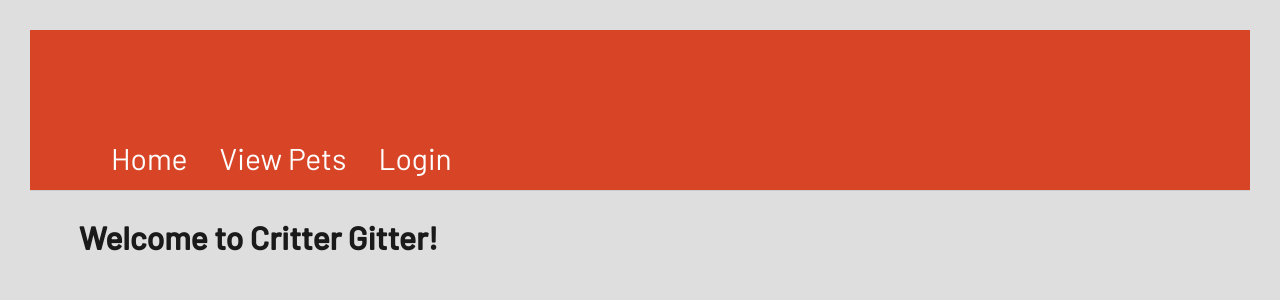
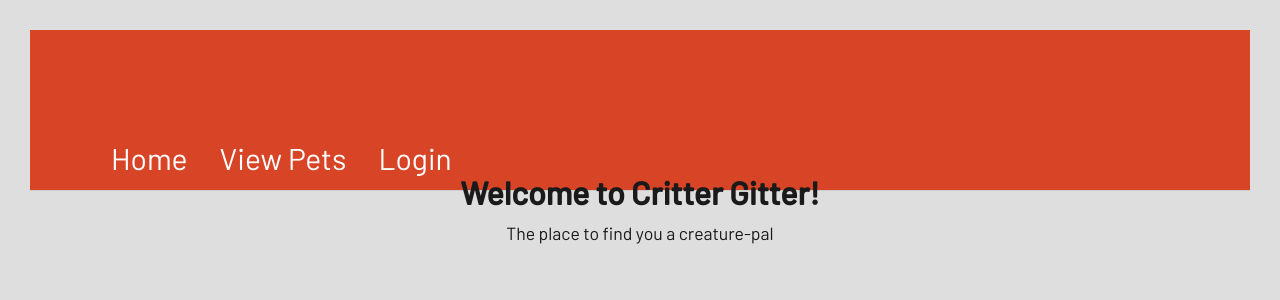
Before and after one commit to ckkorson/critter-gitter, a Node server app: page / in a window 1280 px wide. Shown: the top 300 px of the page. Run offline with Node 20, Linux system fonts and the light colour scheme; some libraries are stand-ins or nearby versions.

Commit message:
hero image

```diff
--- a/public/css/style.css
+++ b/public/css/style.css
@@ -83,20 +83,27 @@
   font-size: 100%;
 }
 
-/* .no-button:hover {
-  color: #D5D859;
-  text-decoration: wavy;
-} */
-
-/* .dollar-amount {
-  color: #056605;
-  font-weight: bold;
-  margin-left: -5px;
-} */
-
 .nav-wrap {
   /* height: 10px; */
   margin-left: auto;
+}
+
+.hero-image {
+  background-image: linear-gradient(rgba(0, 0, 0, 0.5), rgba(0, 0, 0, 0.5)), url("images/Raccoon-Wallpaper-HD-78014.jpg");
+  height: 50%;
+  background-position: center;
+  background-repeat: no-repeat;
+  background-size: cover;
+  position: relative;
+}
+
+.hero-text {
+  text-align: center;
+  position: absolute;
+  top: 50%;
+  left: 50%;
+  transform: translate(-50%, -50%);
+  /* color: white; */
 }
 
 .pet-list-container {
--- a/views/homepage.handlebars
+++ b/views/homepage.handlebars
@@ -1,4 +1,25 @@
 <!-- Loop over each object in the projects array -->
 <div class="header">
-  <h2>Welcome to Critter Gitter!</h2>
+  <div class="hero-image">
+    <div class="hero-text">
+
+      <h2>Welcome to Critter Gitter!</h2>
+      <p>The place to find you a creature-pal</p>
+      {{#if img_src}}
+      <img src="{{{img_src}}}" alt=""/>
+      {{/if}}
+        {{!-- <br> --}}
+      {{!-- <img src="images/gfg.png" alt="" style="border: 5px inset black;"> --}}
+    </div>
+  </div>
 </div>
+
+ {{!-- <h1>Display Dynamic Images Using Handlebars In NodeJS</h1> <br> --}}
+  {{!-- <div class="row">
+  {{#each imageList}}
+  <div class="col-md-4">
+      <div class="text-success" style="font-size: large;
+            font-weight: 700;">{{this.name}}</div>
+         <img src="{{this.src}}">
+      </div>
+      {{/each}} --}}
```
Also changed, not shown: server.js (+20 -0 lines), images/Raccoon-Wallpaper-HD-78014.jpg (added).
